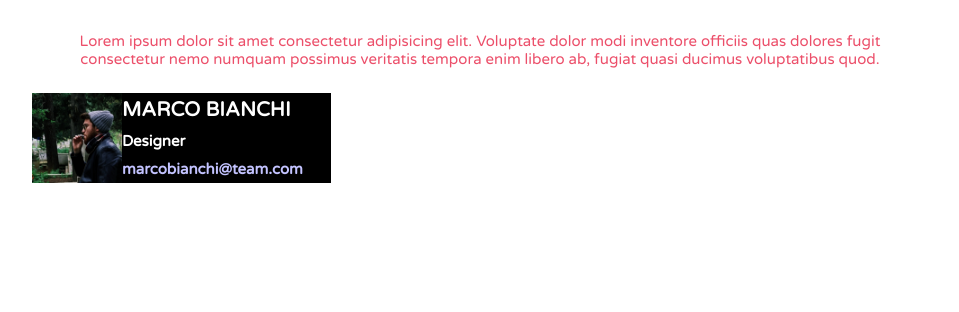
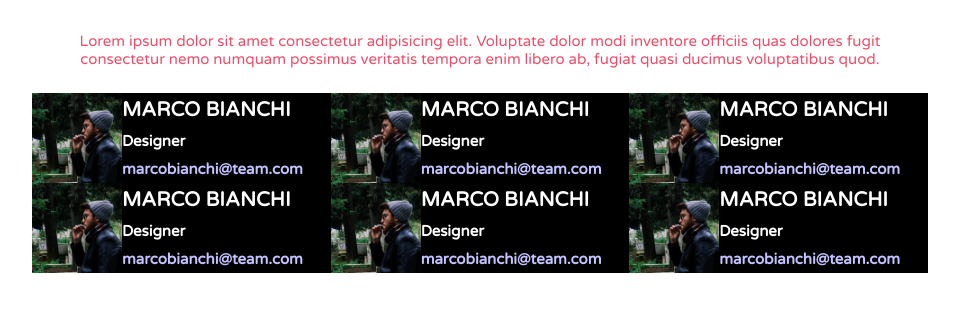
Before and after one commit to Alexbarile/html-css-float-cards, a plain HTML site: page index.html in a window 1280 px wide. Shown: the part 70-382 px from the top of the page, without its empty margins (160-1119 px from the left). Drawn offline with Linux system fonts and the light colour scheme.

Commit message:
create tutte le tessere

```diff
--- a/css/style.css
+++ b/css/style.css
@@ -44,6 +44,7 @@ body{
     float: left;
     width: calc(100% / 3);
     background-color: rgb(0, 0, 0);
+
 }
 
 
--- a/index.html
+++ b/index.html
@@ -43,6 +43,28 @@
                     </div>
                 </div>
 
+                <div class="col">
+                    <div class="card clearflix">
+                        <img class="foto" src="./img/male1.png" alt="male1">
+                        <div class="informazioni">
+                            <h2>MARCO BIANCHI</h2>
+                            <h4>Designer</h4>
+                            <h4 class="email">marcobianchi@team.com</h4>
+                        </div>
+                    </div>
+                </div>
+
+                <div class="col">
+                    <div class="card clearflix">
+                        <img class="foto" src="./img/male1.png" alt="male1">
+                        <div class="informazioni">
+                            <h2>MARCO BIANCHI</h2>
+                            <h4>Designer</h4>
+                            <h4 class="email">marcobianchi@team.com</h4>
+                        </div>
+                    </div>
+                </div>
+
 
 
 
@@ -54,6 +76,39 @@
 
                 <!-- tessere -->
 
+                <div class="col">
+                    <div class="card clearflix">
+                        <img class="foto" src="./img/male1.png" alt="male1">
+                        <div class="informazioni">
+                            <h2>MARCO BIANCHI</h2>
+                            <h4>Designer</h4>
+                            <h4 class="email">marcobianchi@team.com</h4>
+                        </div>
+                    </div>
+                </div>
+
+                <div class="col">
+                    <div class="card clearflix">
+                        <img class="foto" src="./img/male1.png" alt="male1">
+                        <div class="informazioni">
+                            <h2>MARCO BIANCHI</h2>
+                            <h4>Designer</h4>
+                            <h4 class="email">marcobianchi@team.com</h4>
+                        </div>
+                    </div>
+                </div>
+
+                <div class="col">
+                    <div class="card clearflix">
+                        <img class="foto" src="./img/male1.png" alt="male1">
+                        <div class="informazioni">
+                            <h2>MARCO BIANCHI</h2>
+                            <h4>Designer</h4>
+                            <h4 class="email">marcobianchi@team.com</h4>
+                        </div>
+                    </div>
+                </div>
+
 
             </div>
 
```
